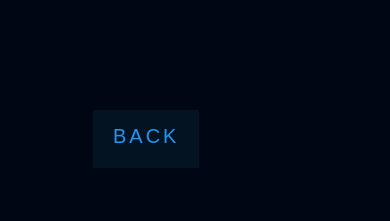
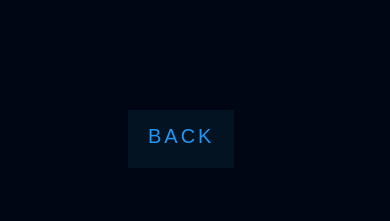
Before and after one commit to ankitrana1256/NoteBook, a Django app: page /about/ in a window 390 px wide; the page is wider, and only the part inside the window is pictured. Shown: the part 911-1132 px from the top of that part. Run offline with Django 3.2, Linux system fonts and the light colour scheme; a user stored in the database is signed in; some web fonts are replaced.

Commit message:
about done

```diff
--- a/accounts/static/accounts/about.css
+++ b/accounts/static/accounts/about.css
@@ -339,11 +339,25 @@ a:hover span:nth-child(4) {
          left: 261px;
      }
 }
+@media screen and (max-width: 626px){
+    #back-btn{
+        left: 241px;
+    }
+}
 @media screen and (max-width: 600px){
     .neon{
         left: 45%;
     }
+    #back-btn{
+        left: 220px;
+    }
 }
+@media screen and (max-width: 585px){
+    #back-btn{
+        left: 207px;
+    }
+}
+
 @media screen and (max-width: 557px){
     .neon{
         font-size: 2.5em;
@@ -352,20 +366,35 @@ a:hover span:nth-child(4) {
         left: 195px;
     }
 }
+@media screen and (max-width: 498px){
+    #back-btn{
+        left: 153px;
+    }
+}
 @media screen and (max-width: 475px){
     .neon{
         font-size: 2em;
     }
-    #back-btn{
+    /* #back-btn{
         left: 139px;
-    }
+    } */
 }
-@media screen and (max-width: 475px){
+@media screen and (max-width: 460px){
     .neon{
         font-size: 1.67em;
     }
     #back-btn{
-        left: 93px;
+        left: 150px;
+    }
+}
+@media screen and (max-width: 417px){
+    #back-btn{
+        left: 128px;
+    }
+}
+@media screen and (max-width: 375px){
+    #back-btn{
+        left: 102px;
     }
 }
 @media screen and (max-width: 333px){
@@ -375,6 +404,9 @@ a:hover span:nth-child(4) {
     }
     .neon::before{
         filter: blur(10px);
+    }
+    #back-btn{
+        left: 79px;
     }
 }
 @media screen and (max-width: 328px){
```
